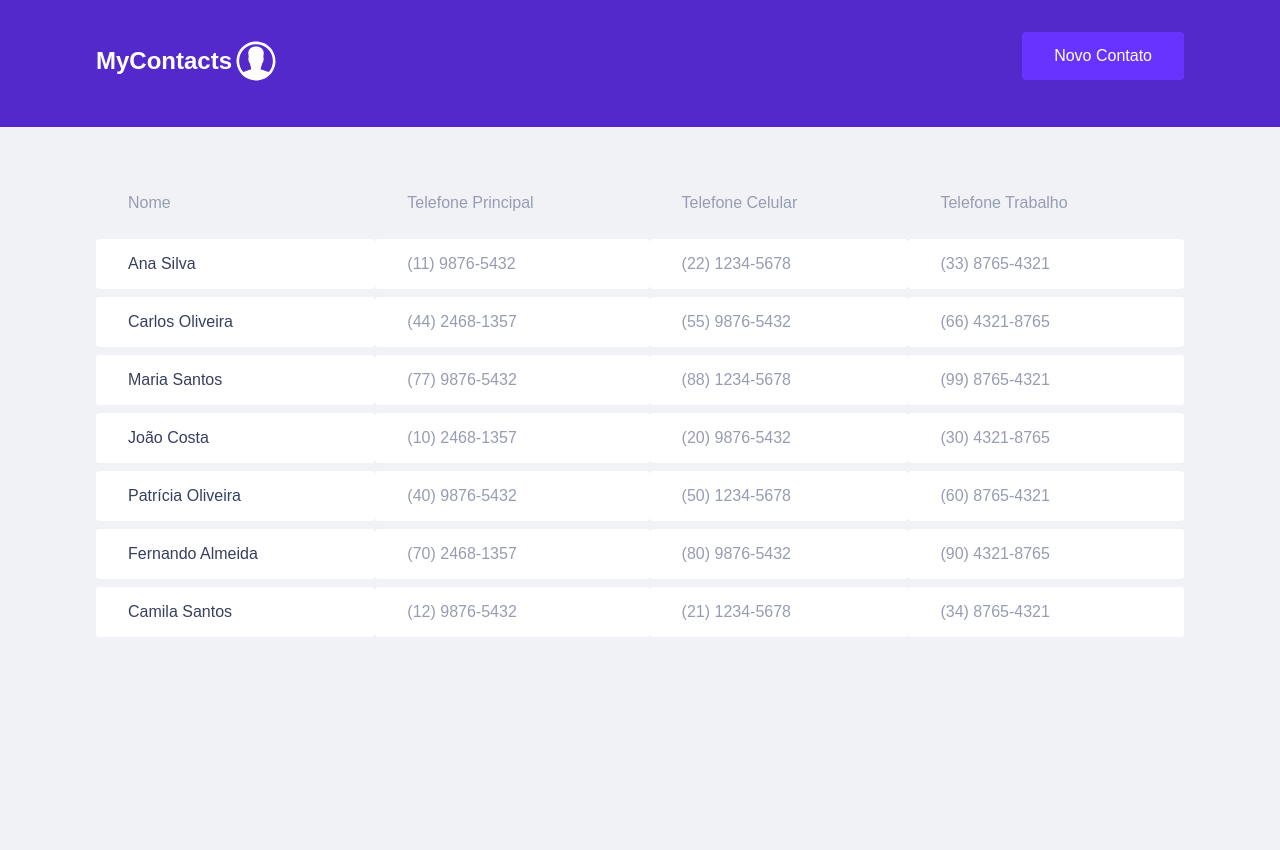
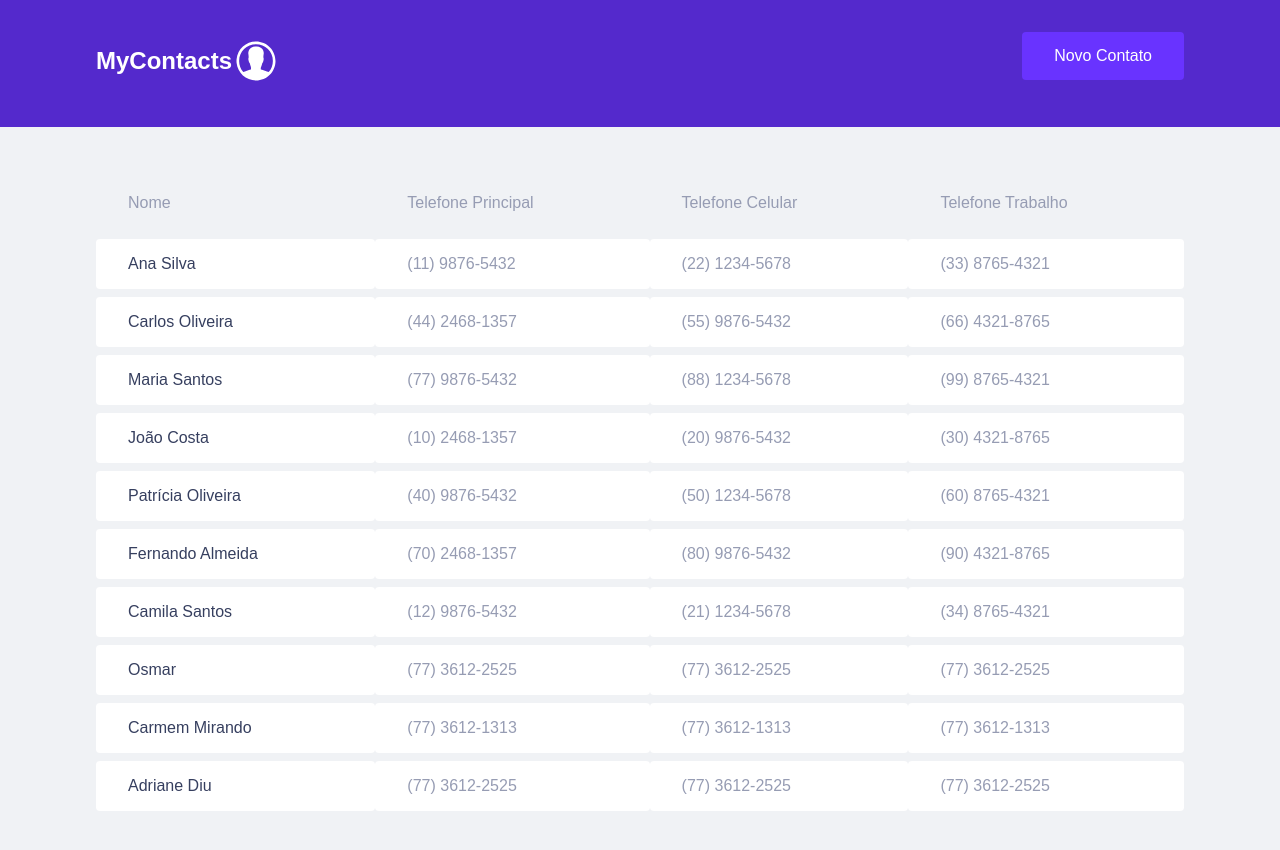
Before and after one commit to rodrigocnn/desafio-agenda, a React (Vite) app: page / in a window 1280 px wide. Shown: the top 850 px of the page. Before the commit the page ends 800 px from the top, so only its background shows below. Built offline with nearby package versions, Linux system fonts and the light colour scheme; data requests are answered from the project's data file.

Commit message:
refactor(files) refactor this files

```diff
--- a/db.json
+++ b/db.json
@@ -48,6 +48,27 @@
       "mainPhone": "(12) 9876-5432",
       "mobilePhone": "(21) 1234-5678",
       "workPhone": "(34) 8765-4321"
+    },
+    {
+      "name": "Osmar",
+      "mainPhone": "(77) 3612-2525",
+      "mobilePhone": "(77) 3612-2525",
+      "workPhone": "(77) 3612-2525",
+      "id": 8
+    },
+    {
+      "name": "Carmem Mirando",
+      "mainPhone": "(77) 3612-1313",
+      "mobilePhone": "(77) 3612-1313",
+      "workPhone": "(77) 3612-1313",
+      "id": 9
+    },
+    {
+      "name": "Adriane Diu",
+      "mainPhone": "(77) 3612-2525",
+      "mobilePhone": "(77) 3612-2525",
+      "workPhone": "(77) 3612-2525",
+      "id": 10
     }
   ]
 }
--- a/src/components/TableContacts/index.tsx
+++ b/src/components/TableContacts/index.tsx
@@ -1,5 +1,4 @@
 import { Container } from "./styles";
-
 import { useTableContacts } from "../../hooks/useTableContacts";
 
 export function TableContacts() {
```
Also changed, not shown: 1 other file (tests, documents, lock files or other folders).
